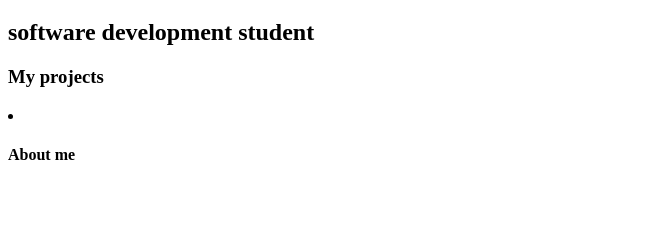
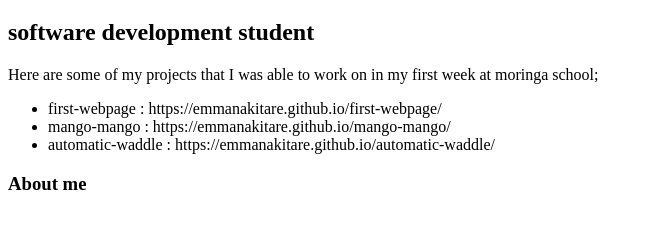
Before and after one commit to emmanakitare/turbo-memory, a plain HTML site: page index.html in a window 1280 px wide. Shown: the part 61-290 px from the top of the page, without its empty margins (0-652 px from the left). Drawn offline with Linux system fonts and the light colour scheme.

Commit message:
Add a list of projects with active links to them

```diff
--- a/index.html
+++ b/index.html
@@ -7,11 +7,12 @@
     <body>
         <h1>nakitare emmanuel</h1>
         <h2>software development student</h2>
-        <h3>My projects</h3>
-        <li>
-            <ul></ul>
-        </li>
-        <h4>About me</h4>
-
+        <p>Here are some of my projects that I was able to work on in my first week at moringa school;</p>
+        <ul>
+            <li> first-webpage : https://emmanakitare.github.io/first-webpage/ </li>
+            <li> mango-mango : https://emmanakitare.github.io/mango-mango/ </li>
+            <li> automatic-waddle : https://emmanakitare.github.io/automatic-waddle/</li>
+        </ul>
+        <h3>About me</h3>
     </body>
 </html>
```
